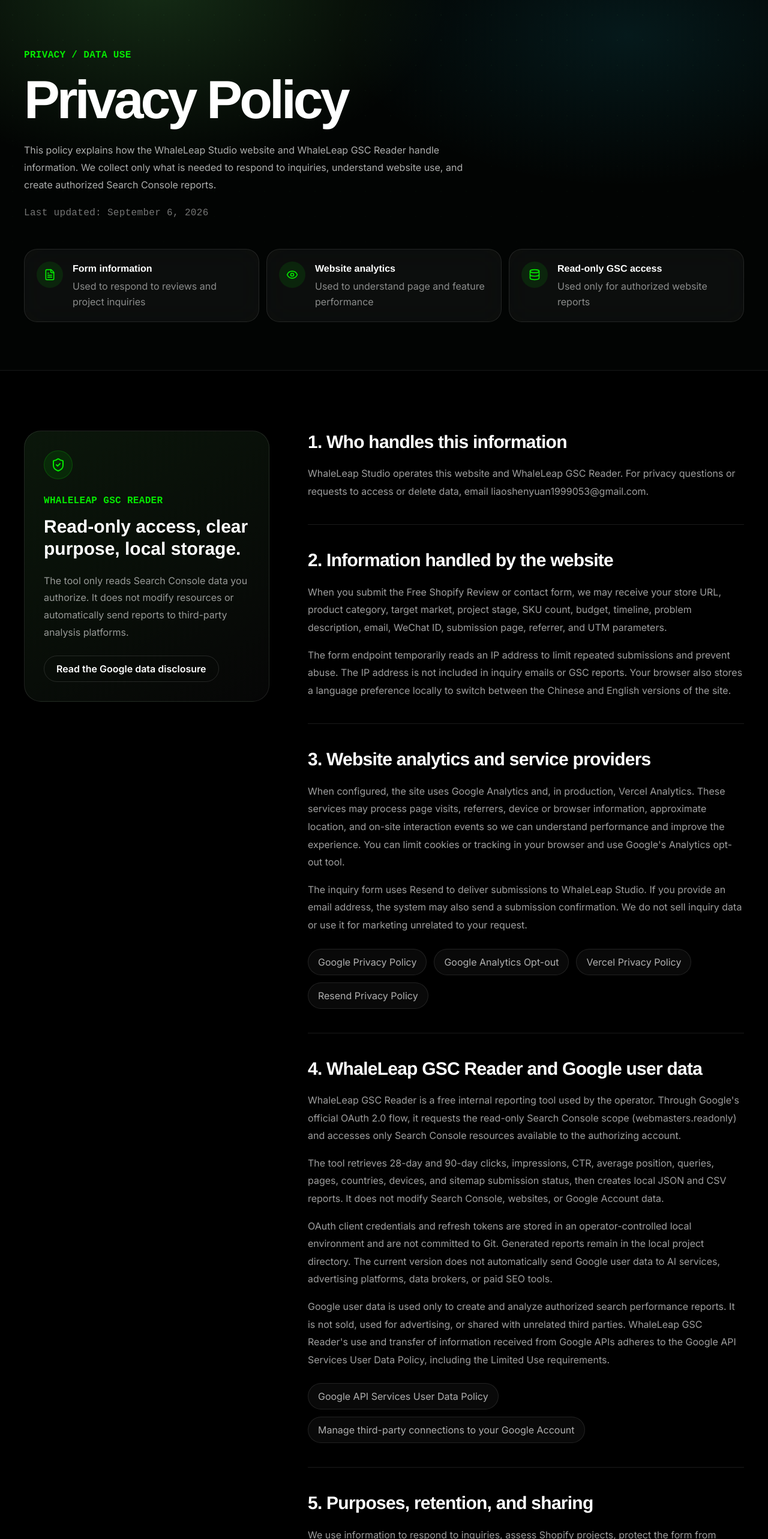
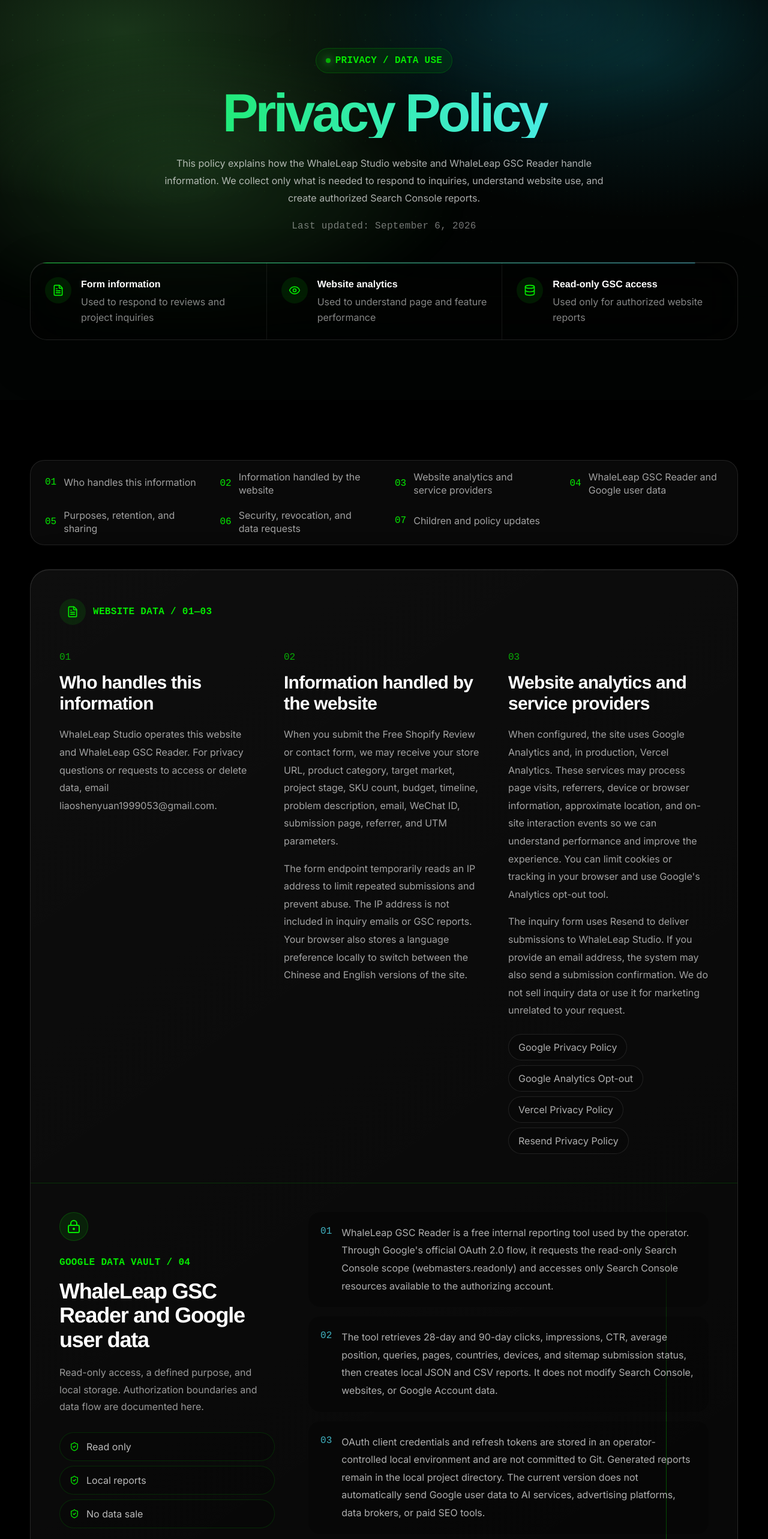
Before and after one commit to NarutoTuT/shopify-studio-site, a Next.js app: page /en/privacy in a window 1280 px wide. Shown: the part 80-2646 px from the top of the page at 60% size. Built offline with nearby package versions, Linux system fonts and the light colour scheme; no server answers.

Commit message:
Redesign privacy policy experience

```diff
--- a/components/privacy-page.tsx
+++ b/components/privacy-page.tsx
@@ -21,12 +21,14 @@ const copy = {
     ],
     sections: [
       {
+        id: "controller",
         title: "1. 谁在处理这些信息",
         paragraphs: [
           "WhaleLeap Studio 是本网站以及 WhaleLeap GSC Reader 的运营者。隐私相关问题、数据访问或删除请求，可发送至 liaoshenyuan1999053@gmail.com。",
         ],
       },
       {
+        id: "information",
         title: "2. 网站会处理哪些信息",
         paragraphs: [
           "当你提交 Free Shopify Review 或联系表单时，我们可能收到店铺链接、产品品类、目标市场、项目阶段、SKU 数量、预算、时间计划、问题描述、邮箱、微信，以及提交页面、来源页面和 UTM 参数。",
@@ -34,6 +36,7 @@ const copy = {
         ],
       },
       {
+        id: "services",
         title: "3. 网站分析与第三方服务",
         paragraphs: [
           "网站在配置启用时使用 Google Analytics，并在生产环境使用 Vercel Analytics。它们可能处理页面访问、来源、设备或浏览器信息、近似地区和站内交互事件，用于理解网站表现与改进体验。你可以通过浏览器设置限制 Cookie 或追踪，也可以使用 Google 提供的分析退出工具。",
@@ -61,6 +64,7 @@ const copy = {
         ],
       },
       {
+        id: "retention",
         title: "5. 使用目的、保存与共享",
         paragraphs: [
           "我们使用信息来回复咨询、评估 Shopify 项目、保障表单安全、理解网站表现，以及生成经授权的 Search Console 报告。数据只在完成这些目的、处理争议或满足法律要求所需的时间内保存。",
@@ -68,6 +72,7 @@ const copy = {
         ],
       },
       {
+        id: "requests",
         title: "6. 安全、撤销与数据请求",
         paragraphs: [
           "我们采取合理措施保护凭据、表单信息和报告，但任何互联网传输或存储方式都无法保证绝对安全。",
@@ -75,6 +80,7 @@ const copy = {
         ],
       },
       {
+        id: "updates",
         title: "7. 儿童与政策更新",
         paragraphs: [
           "本网站和 GSC Reader 面向企业与专业用户，不面向儿童。政策更新会发布在本页面，并修改顶部的更新日期。",
@@ -98,12 +104,14 @@ const copy = {
     ],
     sections: [
       {
+        id: "controller",
         title: "1. Who handles this information",
         paragraphs: [
           "WhaleLeap Studio operates this website and WhaleLeap GSC Reader. For privacy questions or requests to access or delete data, email liaoshenyuan1999053@gmail.com.",
         ],
       },
       {
+        id: "information",
         title: "2. Information handled by the website",
         paragraphs: [
           "When you submit the Free Shopify Review or contact form, we may receive your store URL, product category, target market, project stage, SKU count, budget, timeline, problem description, email, WeChat ID, submission page, referrer, and UTM parameters.",
@@ -111,6 +119,7 @@ const copy = {
         ],
       },
       {
+        id: "services",
         title: "3. Website analytics and service providers",
         paragraphs: [
           "When configured, the site uses Google Analytics and, in production, Vercel Analytics. These services may process page visits, referrers, device or browser information, approximate location, and on-site interaction events so we can understand performance and improve the experience. You can limit cookies or tracking in your browser and use Google's Analytics opt-out tool.",
@@ -138,6 +147,7 @@ const copy = {
         ],
       },
       {
+        id: "retention",
         title: "5. Purposes, retention, and sharing",
         paragraphs: [
           "We use information to respond to inquiries, assess Shopify projects, protect the form from abuse, understand website performance, and create authorized Search Console reports. Data is retained only as long as reasonably needed for these purposes, dispute handling, or legal requirements.",
@@ -145,6 +155,7 @@ const copy = {
         ],
       },
       {
+        id: "requests",
         title: "6. Security, revocation, and data requests",
         paragraphs: [
           "We take reasonable measures to protect credentials, form information, and reports, but no internet transmission or storage method can guarantee absolute security.",
@@ -152,6 +163,7 @@ const copy = {
         ],
       },
       {
+        id: "updates",
         title: "7. Children and policy updates",
         paragraphs: [
           "This website and GSC Reader are intended for businesses and professional users, not children. Updates will be posted on this page with a revised date at the top.",
@@ -190,23 +202,32 @@ export function PrivacyPage() {
       <Navbar />
 
       <main id="main-content" tabIndex={-1}>
-        <section className="relative overflow-hidden border-b border-white/8 bg-[#020403] px-4 pb-16 pt-32 sm:px-6 md:px-10 md:pb-20 md:pt-40">
-          <div aria-hidden="true" className="absolute inset-0 bg-[radial-gradient(ellipse_at_20%_8%,rgba(119,252,117,0.16),transparent_34%),radial-gradient(ellipse_at_82%_20%,rgba(34,211,238,0.1),transparent_32%)]" />
-          <div aria-hidden="true" className="absolute inset-0 opacity-[0.11] [background-image:radial-gradient(circle,rgba(119,252,117,0.45)_1px,transparent_1.3px)] [background-size:42px_42px] [mask-image:linear-gradient(to_bottom,black,transparent_84%)]" />
+        <section className="relative overflow-hidden bg-[#020403] px-4 pb-[50px] pt-32 sm:px-6 md:px-10 md:pb-[100px] md:pt-40">
+          <div aria-hidden="true" className="absolute inset-0 bg-[radial-gradient(ellipse_at_16%_18%,rgba(119,252,117,0.2),transparent_34%),radial-gradient(ellipse_at_84%_24%,rgba(34,211,238,0.14),transparent_33%)]" />
+          <div aria-hidden="true" className="absolute -inset-x-[18%] -top-[24%] h-[112%] animate-cro-signal-orbit bg-[radial-gradient(ellipse_at_66%_34%,rgba(34,211,238,0.15),transparent_26%),radial-gradient(ellipse_at_32%_68%,rgba(119,252,117,0.19),transparent_29%)] opacity-90 blur-2xl will-change-transform motion-reduce:animate-none" />
+          <div aria-hidden="true" className="absolute inset-0 opacity-[0.13] [background-image:radial-gradient(circle,rgba(119,252,117,0.5)_1px,transparent_1.3px)] [background-size:42px_42px] [mask-image:linear-gradient(to_bottom,black,transparent_88%)]" />
+          <div aria-hidden="true" className="absolute inset-x-0 bottom-[23%] hidden h-px bg-gradient-to-r from-transparent via-primary/30 to-transparent sm:block">
+            <span className="block h-full w-32 animate-cro-data-flow bg-gradient-to-r from-transparent via-primary to-cyan-300 shadow-[0_0_18px_rgba(119,252,117,0.7)] will-change-transform motion-reduce:hidden" />
+          </div>
 
           <div className="relative mx-auto max-w-[1500px]">
-            <div className="max-w-4xl">
-              <p className="font-mono text-base font-semibold uppercase tracking-[0.02em] text-primary">{text.eyebrow}</p>
-              <h1 className="mt-5 font-display text-[clamp(3rem,7vw,7rem)] font-bold leading-[0.94] tracking-[-0.055em] text-white">{text.title}</h1>
-              <p className="mt-7 max-w-3xl text-base leading-[1.8] text-white/68 md:text-lg">{text.intro}</p>
+            <div className="mx-auto max-w-[980px] text-center">
+              <p className="inline-flex items-center gap-2 rounded-full border border-primary/20 bg-primary/[0.08] px-4 py-2 font-mono text-base font-semibold uppercase tracking-[0.02em] text-primary backdrop-blur-xl">
+                <span className="size-2 animate-pulse rounded-full bg-primary shadow-[0_0_14px_rgba(119,252,117,0.9)] motion-reduce:animate-none" />
+                {text.eyebrow}
+              </p>
+              <h1 className="mt-6 bg-gradient-to-r from-white via-primary to-cyan-300 bg-[length:200%_100%] bg-clip-text font-display text-[clamp(3rem,7vw,7rem)] font-bold leading-[0.94] tracking-[-0.055em] text-transparent animate-shimmer motion-reduce:animate-none">{text.title}</h1>
+              <p className="mx-auto mt-7 max-w-3xl text-base leading-[1.8] text-white/68 md:text-lg">{text.intro}</p>
               <p className="mt-5 font-mono text-base tracking-[0.02em] text-white/45">{text.updated}</p>
             </div>
 
-            <div className="mt-12 grid gap-3 md:grid-cols-3">
-              {text.summary.map((item) => {
+            <div className="relative mx-auto mt-12 max-w-[1180px] overflow-hidden rounded-[1.75rem] border border-white/12 bg-black/35 shadow-[inset_0_1px_0_rgba(255,255,255,0.09),0_28px_80px_rgba(0,0,0,0.28)] backdrop-blur-2xl">
+              <span aria-hidden="true" className="absolute inset-x-0 top-0 h-px animate-shimmer bg-gradient-to-r from-transparent via-primary/80 to-cyan-300/70 bg-[length:200%_100%] motion-reduce:animate-none" />
+              <div className="grid grid-cols-2 md:grid-cols-3">
+                {text.summary.map((item, index) => {
                   const Icon = item.icon
                   return (
-                  <div key={item.title} className="flex min-w-0 items-start gap-4 rounded-[1.35rem] border border-white/10 bg-white/[0.045] p-5 backdrop-blur-xl">
+                    <div key={item.title} className={`relative flex min-w-0 items-start gap-3 p-5 sm:gap-4 sm:p-6 ${index === 2 ? "col-span-2 border-t border-white/8 md:col-span-1 md:border-l md:border-t-0" : index === 1 ? "border-l border-white/8" : ""}`}>
                       <span className="flex size-11 shrink-0 items-center justify-center rounded-full bg-primary/10 text-primary"><Icon className="size-5" /></span>
                       <div className="min-w-0">
                         <h2 className="text-base font-semibold text-white">{item.title}</h2>
@@ -217,33 +238,42 @@ export function PrivacyPage() {
                 })}
               </div>
             </div>
+          </div>
         </section>
 
         <section className="bg-black px-4 py-[50px] sm:px-6 md:px-10 md:py-[100px]">
-          <div className="mx-auto grid max-w-[1500px] gap-8 lg:grid-cols-[minmax(0,0.72fr)_minmax(0,1.28fr)] lg:gap-16">
-            <aside className="lg:sticky lg:top-28 lg:self-start">
-              <div className="rounded-[1.75rem] border border-white/10 bg-[linear-gradient(145deg,rgba(119,252,117,0.09),rgba(255,255,255,0.025))] p-6 md:p-8">
-                <span className="flex size-12 items-center justify-center rounded-full border border-primary/20 bg-primary/10 text-primary"><ShieldCheck className="size-6" /></span>
-                <p className="mt-6 font-mono text-base font-semibold uppercase tracking-[0.02em] text-primary">WhaleLeap GSC Reader</p>
-                <h2 className="mt-3 text-2xl font-semibold leading-tight text-white md:text-3xl">{language === "zh" ? "只读访问，明确用途，本地保存。" : "Read-only access, clear purpose, local storage."}</h2>
-                <p className="mt-5 text-base leading-[1.8] text-white/58">{language === "zh" ? "工具只读取你已授权的 Search Console 数据，不会修改资源，也不会把报告自动传给第三方分析平台。" : "The tool only reads Search Console data you authorize. It does not modify resources or automatically send reports to third-party analysis platforms."}</p>
-                <a href="#gsc-reader" className="mt-6 inline-flex min-h-11 items-center rounded-full border border-white/12 px-5 text-base font-semibold text-white transition-colors hover:border-primary/35 hover:bg-primary/8 focus-visible:outline-none focus-visible:ring-2 focus-visible:ring-primary/60">
-                  {language === "zh" ? "查看 Google 数据说明" : "Read the Google data disclosure"}
+          <div className="mx-auto max-w-[1500px]">
+            <nav aria-label={language === "zh" ? "隐私政策目录" : "Privacy policy navigation"} className="mx-auto max-w-[1180px] rounded-[1.5rem] border border-white/10 bg-white/[0.035] p-2 backdrop-blur-xl">
+              <ol className="grid grid-cols-2 gap-1 md:grid-cols-4">
+                {text.sections.map((section, index) => (
+                  <li key={section.id} className={index === 6 ? "col-span-2 md:col-span-1" : ""}>
+                    <a href={`#${section.id}`} className="group flex min-h-14 items-center gap-3 rounded-[1rem] px-3 py-2 text-left transition-colors hover:bg-primary/[0.08] focus-visible:outline-none focus-visible:ring-2 focus-visible:ring-primary/60 sm:px-4">
+                      <span className="font-mono text-base text-primary">{String(index + 1).padStart(2, "0")}</span>
+                      <span className="min-w-0 text-base leading-snug text-white/62 transition-colors group-hover:text-white">{section.title.replace(/^\d+\.\s*/, "")}</span>
                     </a>
+                  </li>
+                ))}
+              </ol>
+            </nav>
+
+            <div className="mx-auto mt-8 max-w-[1180px] overflow-hidden rounded-[2rem] border border-white/12 bg-[linear-gradient(145deg,rgba(255,255,255,0.055),rgba(255,255,255,0.018))] shadow-[inset_0_1px_0_rgba(255,255,255,0.08),0_32px_90px_rgba(0,0,0,0.28)] backdrop-blur-2xl md:mt-10">
+              <div className="p-5 sm:p-7 md:p-10 lg:p-12">
+                <div className="mb-8 flex items-center gap-3 md:mb-10">
+                  <span className="flex size-11 items-center justify-center rounded-full bg-primary/10 text-primary"><FileText className="size-5" /></span>
+                  <p className="font-mono text-base font-semibold uppercase tracking-[0.02em] text-primary">{language === "zh" ? "WEBSITE DATA / 01—03" : "WEBSITE DATA / 01—03"}</p>
                 </div>
-            </aside>
-
-            <div className="min-w-0 divide-y divide-white/10">
-              {text.sections.map((section) => (
-                <article key={section.title} id={section.id} className="scroll-mt-28 py-8 first:pt-0 md:py-10">
-                  <h2 className="text-2xl font-semibold leading-tight tracking-[-0.025em] text-white md:text-3xl">{section.title}</h2>
+                <div className="grid gap-8 lg:grid-cols-3 lg:gap-10">
+                  {text.sections.slice(0, 3).map((section, index) => (
+                    <article key={section.id} id={section.id} className="scroll-mt-28">
+                      <span className="font-mono text-base text-primary/72">0{index + 1}</span>
+                      <h2 className="mt-3 text-[1.65rem] font-semibold leading-[1.18] tracking-[-0.025em] text-white md:text-3xl">{section.title.replace(/^\d+\.\s*/, "")}</h2>
                       <div className="mt-5 grid gap-4">
                         {section.paragraphs.map((paragraph) => <p key={paragraph} className="text-base leading-[1.85] text-white/62">{paragraph}</p>)}
                       </div>
                       {section.links && (
-                    <div className="mt-6 flex flex-wrap gap-3">
+                        <div className="mt-6 flex flex-wrap gap-2">
                           {section.links.map((link) => (
-                        <a key={link.href} href={link.href} target="_blank" rel="noreferrer" className="inline-flex min-h-11 items-center rounded-full border border-white/10 bg-white/[0.035] px-4 text-base text-white/68 transition-colors hover:border-primary/30 hover:text-primary focus-visible:outline-none focus-visible:ring-2 focus-visible:ring-primary/60">
+                            <a key={link.href} href={link.href} target="_blank" rel="noreferrer" className="inline-flex min-h-11 items-center rounded-full border border-white/10 bg-black/20 px-4 text-base text-white/68 transition-colors hover:border-primary/35 hover:text-primary focus-visible:outline-none focus-visible:ring-2 focus-visible:ring-primary/60">
                               {link.label}
                             </a>
                           ))}
@@ -251,6 +281,65 @@ export function PrivacyPage() {
                       )}
                     </article>
                   ))}
+                </div>
+              </div>
+
+              <article id={text.sections[3].id} className="relative scroll-mt-28 overflow-hidden border-y border-primary/18 bg-[radial-gradient(circle_at_12%_0%,rgba(119,252,117,0.17),transparent_42%),radial-gradient(circle_at_90%_75%,rgba(34,211,238,0.12),transparent_34%),rgba(1,12,7,0.62)] p-5 sm:p-7 md:p-10 lg:p-12">
+                <div aria-hidden="true" className="absolute inset-y-0 right-[10%] hidden w-px bg-gradient-to-b from-transparent via-primary/45 to-transparent md:block">
+                  <span className="block h-24 w-full animate-cro-data-flow-y bg-gradient-to-b from-transparent via-cyan-300 to-primary shadow-[0_0_16px_rgba(119,252,117,0.62)] motion-reduce:hidden" />
+                </div>
+                <div className="relative grid gap-8 lg:grid-cols-[0.7fr_1.3fr] lg:gap-14">
+                  <div>
+                    <span className="flex size-12 items-center justify-center rounded-full border border-primary/20 bg-primary/10 text-primary"><LockKeyhole className="size-6" /></span>
+                    <p className="mt-6 font-mono text-base font-semibold uppercase tracking-[0.02em] text-primary">GOOGLE DATA VAULT / 04</p>
+                    <h2 className="mt-4 text-3xl font-semibold leading-[1.12] tracking-[-0.035em] text-white md:text-4xl">{text.sections[3].title.replace(/^\d+\.\s*/, "")}</h2>
+                    <p className="mt-5 text-base leading-[1.8] text-white/58">{language === "zh" ? "只读访问、明确用途、本地保存。授权边界与数据流向在这里集中说明。" : "Read-only access, a defined purpose, and local storage. Authorization boundaries and data flow are documented here."}</p>
+                    <div className="mt-7 grid gap-2 sm:grid-cols-3 lg:grid-cols-1">
+                      {(language === "zh" ? ["只读权限", "本地报告", "不出售数据"] : ["Read only", "Local reports", "No data sale"]).map((item) => (
+                        <div key={item} className="flex min-h-12 items-center gap-3 rounded-full border border-primary/15 bg-black/20 px-4 text-base text-white/72">
+                          <ShieldCheck className="size-4 shrink-0 text-primary" />
+                          {item}
+                        </div>
+                      ))}
+                    </div>
+                  </div>
+                  <div className="grid content-start gap-4">
+                    {text.sections[3].paragraphs.map((paragraph, index) => (
+                      <div key={paragraph} className="grid grid-cols-[auto_1fr] gap-4 rounded-[1.25rem] bg-black/22 p-4 sm:p-5">
+                        <span className="font-mono text-base text-cyan-300/75">0{index + 1}</span>
+                        <p className="text-base leading-[1.85] text-white/68">{paragraph}</p>
+                      </div>
+                    ))}
+                    {text.sections[3].links && (
+                      <div className="mt-2 flex flex-wrap gap-2">
+                        {text.sections[3].links.map((link) => (
+                          <a key={link.href} href={link.href} target="_blank" rel="noreferrer" className="inline-flex min-h-12 items-center rounded-full border border-primary/20 bg-primary/[0.07] px-5 text-base text-white/76 transition-colors hover:border-primary/45 hover:text-primary focus-visible:outline-none focus-visible:ring-2 focus-visible:ring-primary/60">
+                            {link.label}
+                          </a>
+                        ))}
+                      </div>
+                    )}
+                  </div>
+                </div>
+              </article>
+
+              <div className="p-5 sm:p-7 md:p-10 lg:p-12">
+                <div className="mb-8 flex items-center gap-3 md:mb-10">
+                  <span className="flex size-11 items-center justify-center rounded-full bg-cyan-300/10 text-cyan-300"><ShieldCheck className="size-5" /></span>
+                  <p className="font-mono text-base font-semibold uppercase tracking-[0.02em] text-cyan-300">{language === "zh" ? "DATA RIGHTS / 05—07" : "DATA RIGHTS / 05—07"}</p>
+                </div>
+                <div className="grid gap-8 lg:grid-cols-3 lg:gap-10">
+                  {text.sections.slice(4).map((section, index) => (
+                    <article key={section.id} id={section.id} className="scroll-mt-28">
+                      <span className="font-mono text-base text-cyan-300/72">0{index + 5}</span>
+                      <h2 className="mt-3 text-[1.65rem] font-semibold leading-[1.18] tracking-[-0.025em] text-white md:text-3xl">{section.title.replace(/^\d+\.\s*/, "")}</h2>
+                      <div className="mt-5 grid gap-4">
+                        {section.paragraphs.map((paragraph) => <p key={paragraph} className="text-base leading-[1.85] text-white/62">{paragraph}</p>)}
+                      </div>
+                    </article>
+                  ))}
+                </div>
+              </div>
             </div>
           </div>
         </section>
```
Lines whose indentation alone changed are shown as unchanged.
